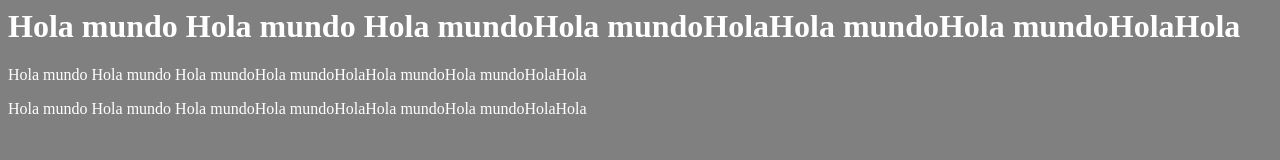
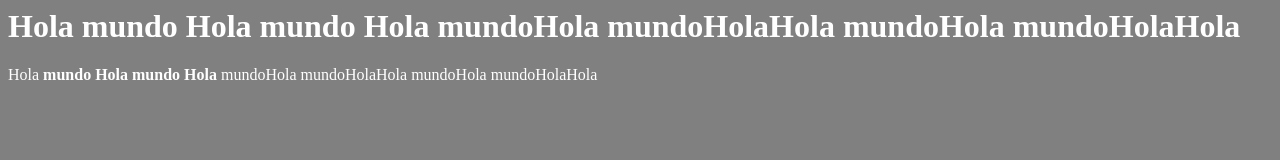
Before and after one commit to gmontes1399/miweb, a plain HTML site: page index.html in a window 1280 px wide. Drawn offline with Linux system fonts and the light colour scheme.

Commit message:
se reduce la cantidad de parrafos

```diff
--- a/index.html
+++ b/index.html
@@ -7,10 +7,9 @@
 <body>
 <h1>Hola mundo Hola mundo Hola mundoHola mundoHolaHola mundoHola mundoHolaHola </h1>
 
-<p>Hola mundo Hola mundo Hola mundoHola mundoHolaHola mundoHola mundoHolaHola
+<p>Hola <strong>mundo Hola mundo Hola</strong> mundoHola mundoHolaHola mundoHola mundoHolaHola
 </p>
 
-<p>Hola mundo Hola mundo Hola mundoHola mundoHolaHola mundoHola mundoHolaHola
-</p>
+
 </body>
 </html>
```
